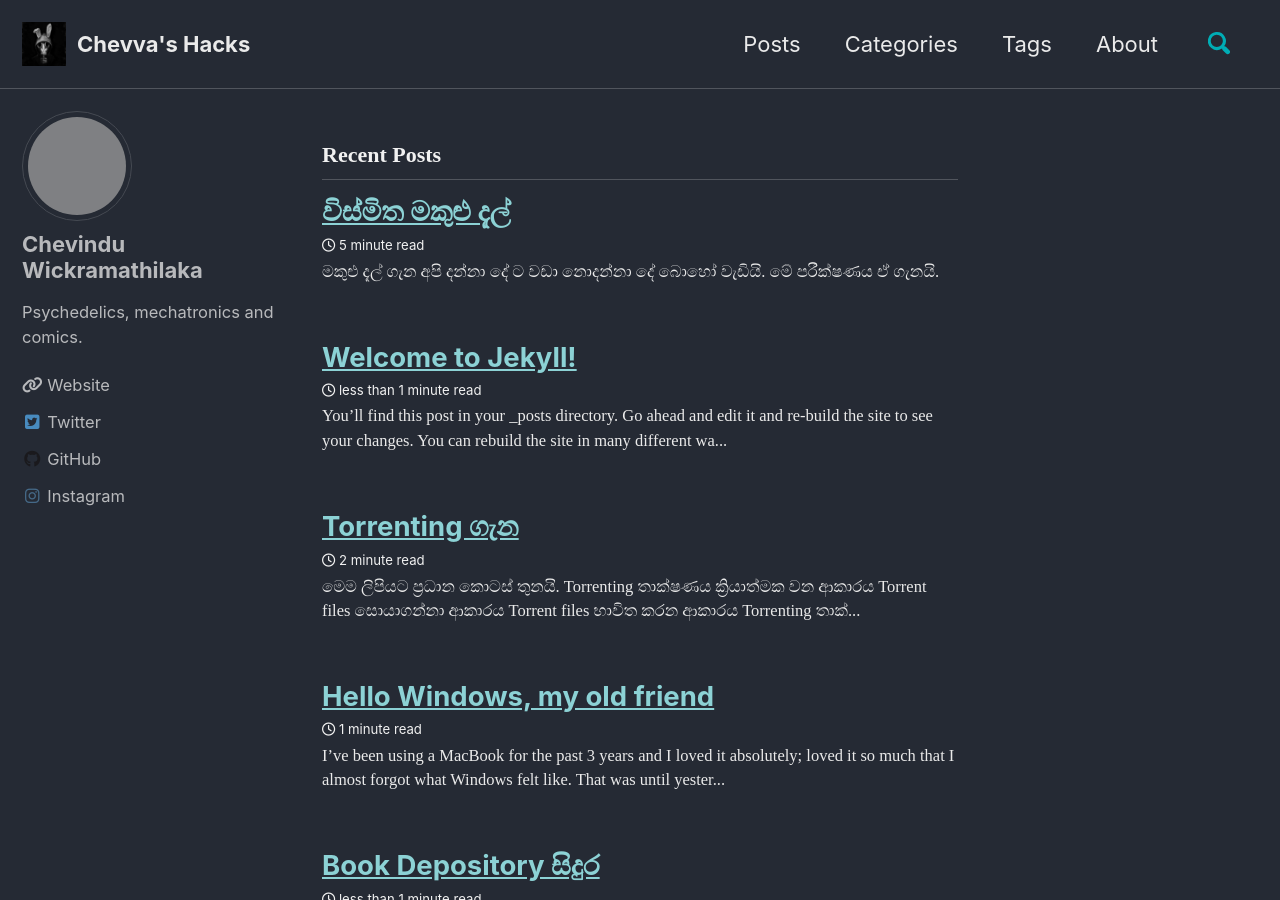
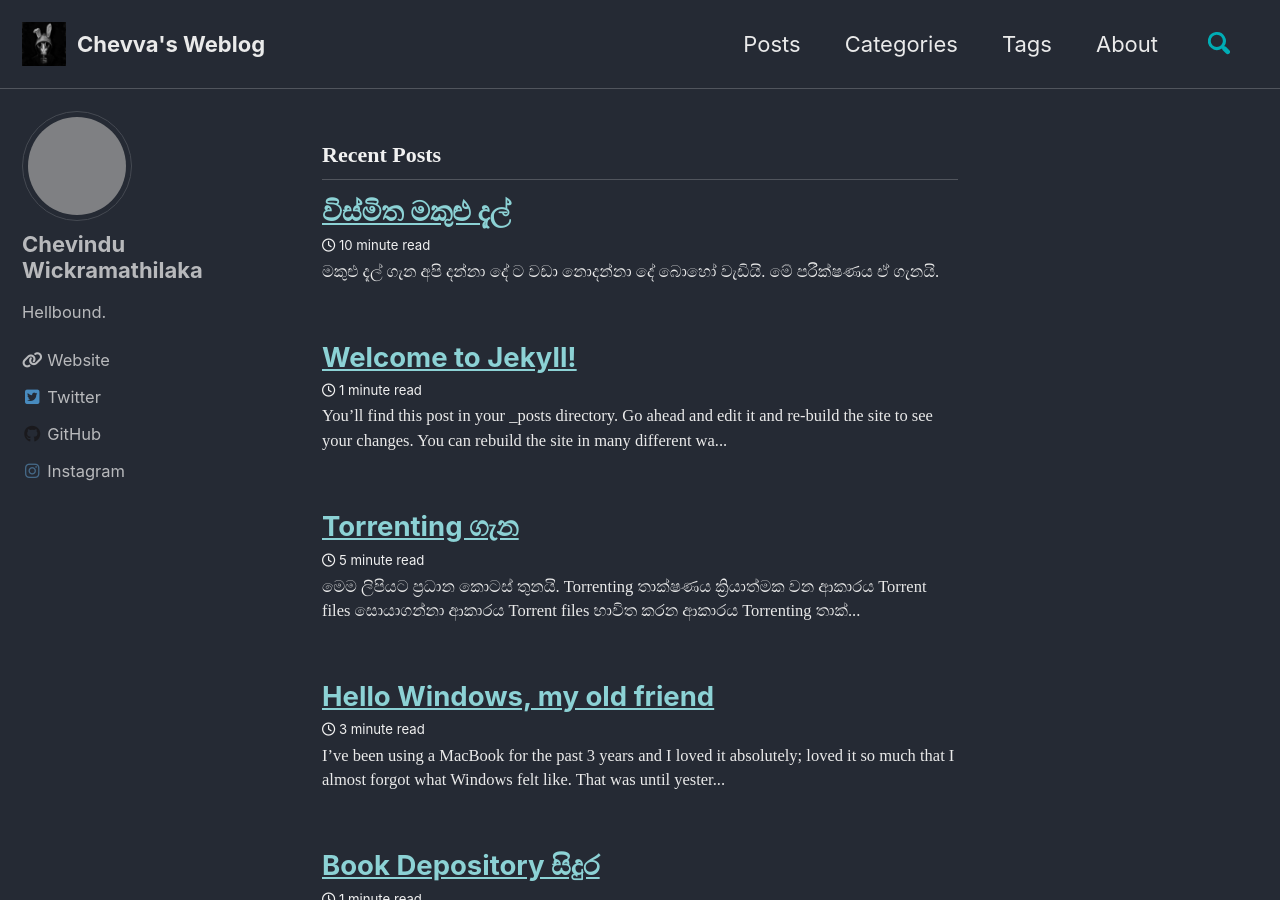
Before and after one commit to Chevindu/Chevindu.github.io, a Jekyll site: the page built from index.html, in a window 1280 px wide and 900 px high. Built offline with Jekyll 4.4.1, drawn with Linux system fonts in a browser that asks for light colours; cached includes are drawn as plain includes; nearby versions of some CDN libraries; some web fonts are replaced; the list of posts is cut into pages by our own code; some of the changed text lies outside the part shown; grey boxes are pictures that could not be loaded.

Commit message:
Config updates and gemfile changes

```diff
--- a/Gemfile
+++ b/Gemfile
@@ -3,6 +3,7 @@ source "https://rubygems.org"
 gem "github-pages", group: :jekyll_plugins
 
 gem "tzinfo-data"
+gem "webrick"
 gem "wdm", "~> 0.1.0" if Gem.win_platform?
 
 # If you have any plugins, put them here!
--- a/_config.yml
+++ b/_config.yml
@@ -13,7 +13,7 @@
 # you will see them accessed via {{ site.title }}, {{ site.email }}, and so on.
 # You can create any custom variable you would like, and they will be accessible
 # in the templates via {{ site.myvariable }}.
-title: Chevva's Hacks
+title: Chevva's Weblog
 email:
 description: >- # this means to ignore newlines until "baseurl:"
   Write an awesome description for your new site here. You can edit this
@@ -21,7 +21,7 @@ description: >- # this means to ignore newlines until "baseurl:"
   Google search results) and in your feed.xml site description.
 
 logo: "/assets/images/bio-photo.jpg"
-words_per_minute: 200
+words_per_minute: 100
 
 twitter_username: Chevindu
 github_username: Chevindu
@@ -70,7 +70,7 @@ plugins:
 author:
   name   : "Chevindu Wickramathilaka"
   avatar : "https://avatars0.githubusercontent.com/u/11093698?s=460&v=4"
-  bio    : "Psychedelics, mechatronics and comics."
+  bio    : "Hellbound."
   links:
     - label: "Website"
       icon: "fas fa-fw fa-link"
```
Also changed, not shown: Gemfile.lock (added), 1 other file.
